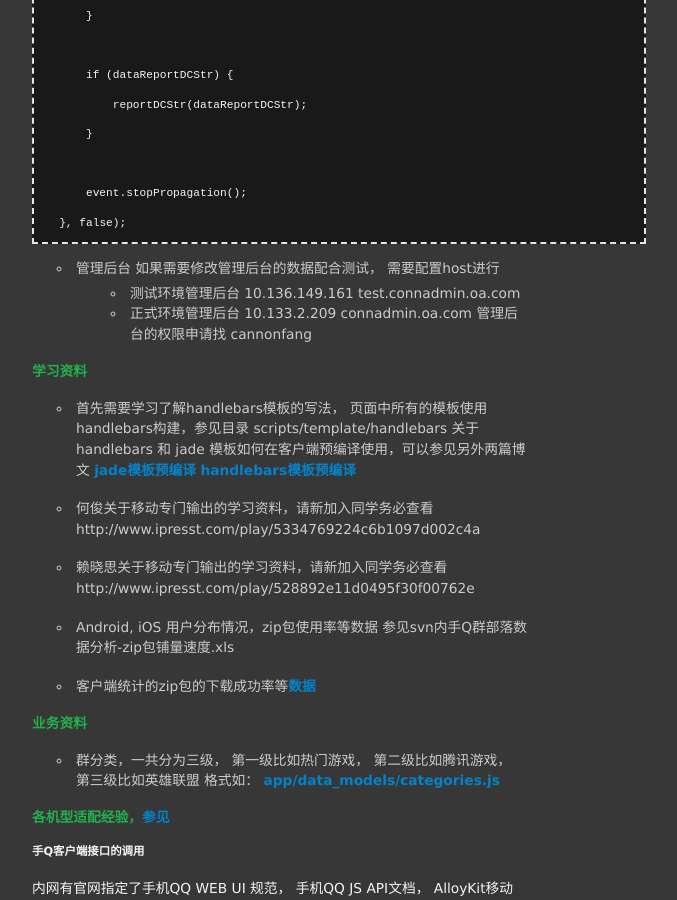
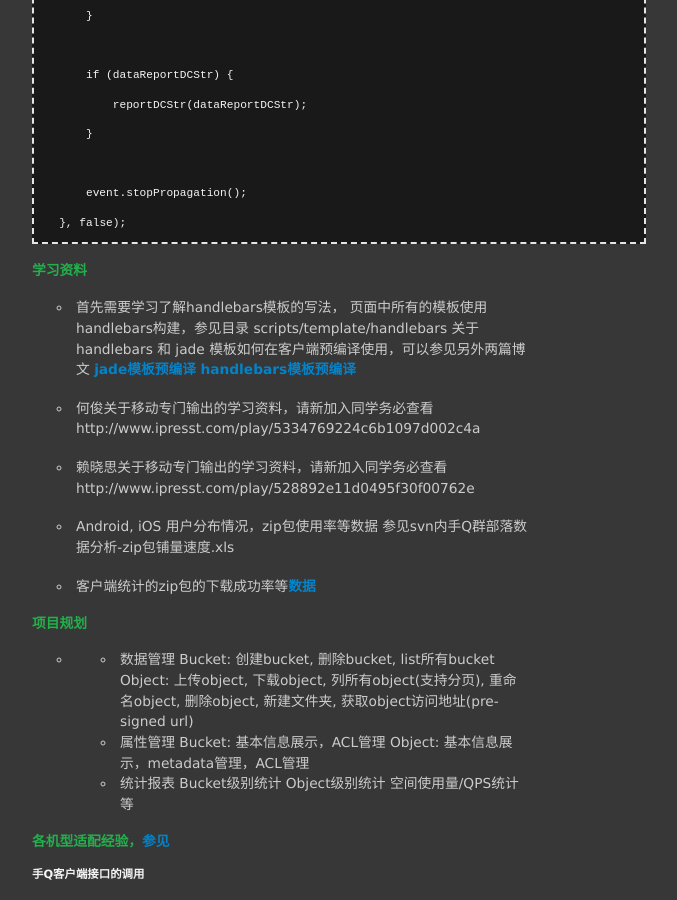
Before and after one commit to materliu/materliu.github.io, a Jekyll site: the page built from all/tencent/xiaomi/_posts/2014-07-01-dev-xiaomi-com.md, in a window 1280 px wide and 900 px high, scrolled down 6063 px. Shown: the whole window, without its empty margins (273-950 px from the left). Built offline with Jekyll 4.4.1, drawn with Linux system fonts in a browser that asks for light colours; Markdown is read by kramdown in place of the engine named in the settings.

Commit message:
delete the redundant info !

````diff
--- a/all/tencent/xiaomi/_posts/2014-07-01-dev-xiaomi-com.md
+++ b/all/tencent/xiaomi/_posts/2014-07-01-dev-xiaomi-com.md
@@ -235,11 +235,6 @@ http://ars.isd.com/
    }, false);
 ```
 
-+ 管理后台
-    如果需要修改管理后台的数据配合测试， 需要配置host进行
-    + 测试环境管理后台 10.136.149.161 test.connadmin.oa.com
-    + 正式环境管理后台 10.133.2.209 connadmin.oa.com
-    管理后台的权限申请找 cannonfang
 
 
 
@@ -257,8 +252,18 @@ http://ars.isd.com/
 
 * 客户端统计的zip包的下载成功率等[数据](http://compass.oa.com/auto_plain?reportId=503148&productId=-300005&auth_cm_com_ticket=4156de62-a42d-426c-b3d6-aebdcbf414da)
 
-#### 业务资料
-* 群分类，一共分为三级， 第一级比如热门游戏， 第二级比如腾讯游戏， 第三级比如英雄联盟 格式如： [app/data_models/categories.js](/attachments/2014-03-19-categories.js)
+#### 项目规划
+* 1. 数据管理
+  Bucket: 创建bucket, 删除bucket, list所有bucket
+  Object: 上传object, 下载object, 列所有object(支持分页), 重命名object, 删除object, 新建文件夹, 获取object访问地址(pre-signed url)
+  2. 属性管理
+  Bucket: 基本信息展示，ACL管理
+  Object: 基本信息展示，metadata管理，ACL管理
+  3. 统计报表
+  Bucket级别统计
+  Object级别统计
+  空间使用量/QPS统计等
+
 
 #### 各机型适配经验，[参见](/all/tencent/2014/04/14/mobile_web_adapter_experience.html)
 
````
